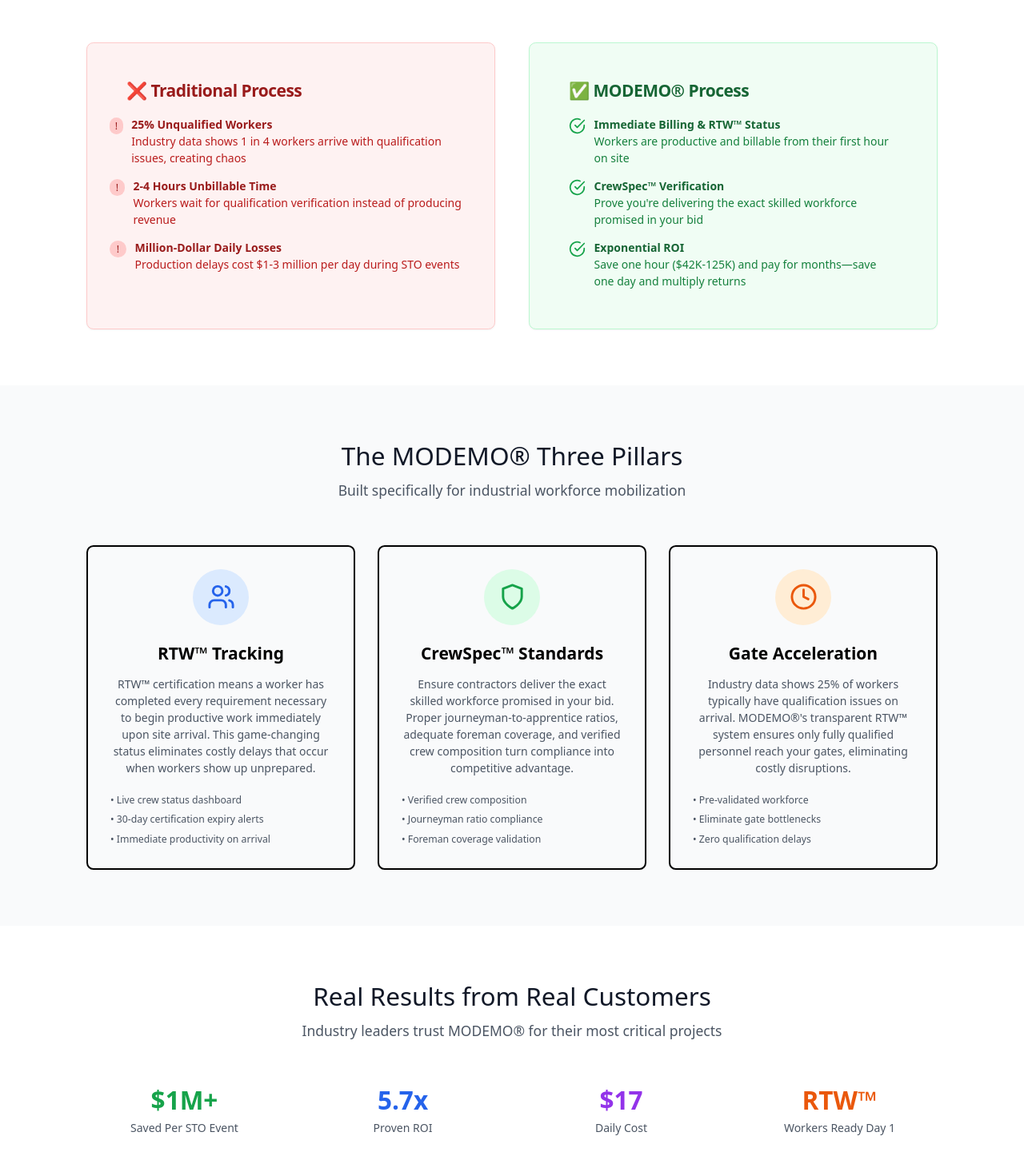
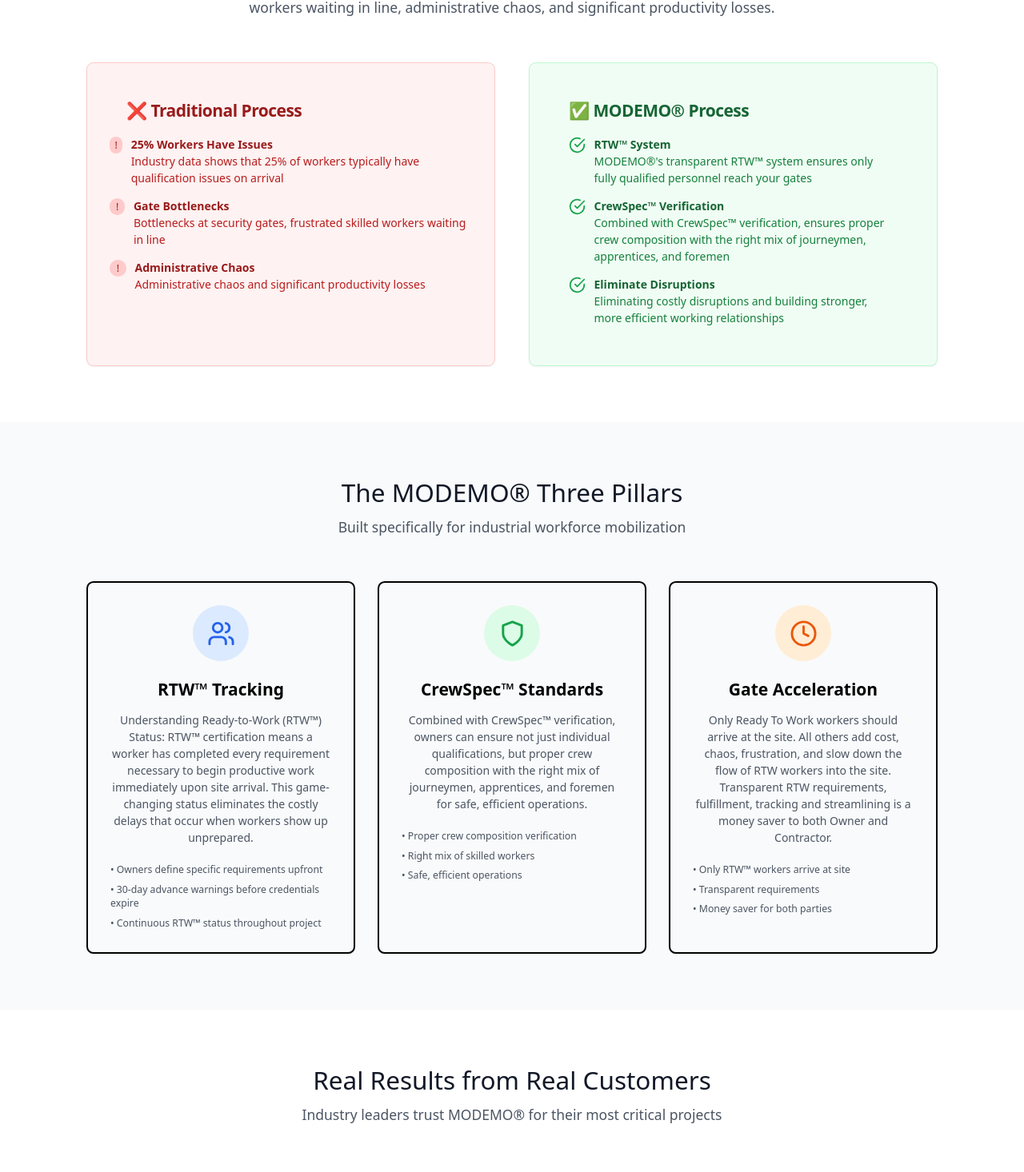
Before and after one commit to MSouch/Modemo, a React (Vite) app: page / in a window 1280 px wide. Shown: the part 769-2235 px from the top of the page at 80% size. Built offline with nearby package versions, Linux system fonts and the light colour scheme.

Commit message:
Updated content

```diff
--- a/src/components/pages/LandingPage.tsx
+++ b/src/components/pages/LandingPage.tsx
@@ -41,7 +41,7 @@
                       Schedule a Demo
                       <ArrowRight className="ml-2 h-5 w-5 transform group-hover:translate-x-1 transition-transform duration-300" />
                     </span>
-                    <div className="absolute inset-0 bg-gradient-to-r from-green-600 to-green-500 opacity-0 group-hover:opacity-100 transition-opacity duration-300"></div>
+                    <div className="absolute inset-0 bg-gradient-to-r from-green-600 to-green-500 opacity-0 group-hover:opacity-100 transition-opacity duration-300 rounded-lg"></div>
                   </Button>
                 </a>
                 <Button className="border-2 border-gray-300 text-gray-700 hover:bg-gray-50 hover:border-gray-400 px-8 py-3 rounded-lg text-lg transform hover:scale-105 transition-all duration-300 shadow-md hover:shadow-lg">
@@ -86,7 +86,7 @@
                 >
                   <Button className="bg-blue-600 hover:bg-blue-700 text-white w-full py-3 rounded-lg text-lg transform hover:scale-105 transition-all duration-300 shadow-lg hover:shadow-xl hover:shadow-blue-500/25 relative z-10">
                     <span className="relative z-10">Request Demo</span>
-                    <div className="absolute inset-0 bg-gradient-to-r from-blue-600 to-blue-500 opacity-0 group-hover:opacity-100 transition-opacity duration-300"></div>
+                    <div className="absolute inset-0 bg-gradient-to-r from-blue-600 to-blue-500 opacity-0 group-hover:opacity-100 transition-opacity duration-300 rounded-lg"></div>
                   </Button>
                 </a>
                 <p className="text-sm text-gray-500 text-center">
@@ -103,10 +103,10 @@
         <div className="max-w-7xl mx-auto px-4 sm:px-6 lg:px-8">
           <div className="text-center mb-16">
             <h2 className="text-3xl lg:text-4xl text-gray-900 mb-4">
-              Why Mobilization Fails (And How to Fix It)
+              Why RTW™ Tracking Benefits Everyone
             </h2>
             <p className="text-xl text-gray-600">
-              Every delay costs thousands. Every compliance issue risks millions.
+              When non-qualified workers arrive at your site, they create a cascade of problems: bottlenecks at security gates, frustrated skilled workers waiting in line, administrative chaos, and significant productivity losses.
             </p>
           </div>
 
@@ -122,8 +122,8 @@
                     <span className="text-red-800 text-sm">!</span>
                   </div>
                   <div>
-                    <h4 className="font-bold text-red-800">25% Unqualified Workers</h4>
-                    <p className="text-red-700">Industry data shows 1 in 4 workers arrive with qualification issues, creating chaos</p>
+                    <h4 className="font-bold text-red-800">25% Workers Have Issues</h4>
+                    <p className="text-red-700">Industry data shows that 25% of workers typically have qualification issues on arrival</p>
                   </div>
                 </div>
                 <div className="flex items-start">
@@ -131,8 +131,8 @@
                     <span className="text-red-800 text-sm">!</span>
                   </div>
                   <div>
-                    <h4 className="font-bold text-red-800">2-4 Hours Unbillable Time</h4>
-                    <p className="text-red-700">Workers wait for qualification verification instead of producing revenue</p>
+                    <h4 className="font-bold text-red-800">Gate Bottlenecks</h4>
+                    <p className="text-red-700">Bottlenecks at security gates, frustrated skilled workers waiting in line</p>
                   </div>
                 </div>
                 <div className="flex items-start">
@@ -140,8 +140,8 @@
                     <span className="text-red-800 text-sm">!</span>
                   </div>
                   <div>
-                    <h4 className="font-bold text-red-800">Million-Dollar Daily Losses</h4>
-                    <p className="text-red-700">Production delays cost $1-3 million per day during STO events</p>
+                    <h4 className="font-bold text-red-800">Administrative Chaos</h4>
+                    <p className="text-red-700">Administrative chaos and significant productivity losses</p>
                   </div>
                 </div>
               </div>
@@ -156,22 +156,22 @@
                 <div className="flex items-start">
                   <CheckCircle className="h-6 w-6 text-green-600 mr-3 mt-0.5 flex-shrink-0" />
                   <div>
-                    <h4 className="font-bold text-green-800">Immediate Billing & RTW™ Status</h4>
-                    <p className="text-green-700">Workers are productive and billable from their first hour on site</p>
+                    <h4 className="font-bold text-green-800">RTW™ System</h4>
+                    <p className="text-green-700">MODEMO®'s transparent RTW™ system ensures only fully qualified personnel reach your gates</p>
                   </div>
                 </div>
                 <div className="flex items-start">
                   <CheckCircle className="h-6 w-6 text-green-600 mr-3 mt-0.5 flex-shrink-0" />
                   <div>
                     <h4 className="font-bold text-green-800">CrewSpec™ Verification</h4>
-                    <p className="text-green-700">Prove you're delivering the exact skilled workforce promised in your bid</p>
+                    <p className="text-green-700">Combined with CrewSpec™ verification, ensures proper crew composition with the right mix of journeymen, apprentices, and foremen</p>
                   </div>
                 </div>
                 <div className="flex items-start">
                   <CheckCircle className="h-6 w-6 text-green-600 mr-3 mt-0.5 flex-shrink-0" />
                   <div>
-                    <h4 className="font-bold text-green-800">Exponential ROI</h4>
-                    <p className="text-green-700">Save one hour ($42K-125K) and pay for months—save one day and multiply returns</p>
+                    <h4 className="font-bold text-green-800">Eliminate Disruptions</h4>
+                    <p className="text-green-700">Eliminating costly disruptions and building stronger, more efficient working relationships</p>
                   </div>
                 </div>
               </CardContent>
@@ -199,12 +199,12 @@
               </div>
               <h3 className="text-2xl font-bold mb-4">RTW™ Tracking</h3>
               <p className="text-gray-600 mb-6">
-                RTW™ certification means a worker has completed every requirement necessary to begin productive work immediately upon site arrival. This game-changing status eliminates costly delays that occur when workers show up unprepared.
+                Understanding Ready-to-Work (RTW™) Status: RTW™ certification means a worker has completed every requirement necessary to begin productive work immediately upon site arrival. This game-changing status eliminates the costly delays that occur when workers show up unprepared.
               </p>
               <ul className="text-left space-y-2 text-sm text-gray-600">
-                <li>• Live crew status dashboard</li>
-                <li>• 30-day certification expiry alerts</li>
-                <li>• Immediate productivity on arrival</li>
+                <li>• Owners define specific requirements upfront</li>
+                <li>• 30-day advance warnings before credentials expire</li>
+                <li>• Continuous RTW™ status throughout project</li>
               </ul>
             </Card>
 
@@ -214,12 +214,12 @@
               </div>
               <h3 className="text-2xl font-bold mb-4">CrewSpec™ Standards</h3>
               <p className="text-gray-600 mb-6">
-                Ensure contractors deliver the exact skilled workforce promised in your bid. Proper journeyman-to-apprentice ratios, adequate foreman coverage, and verified crew composition turn compliance into competitive advantage.
+                Combined with CrewSpec™ verification, owners can ensure not just individual qualifications, but proper crew composition with the right mix of journeymen, apprentices, and foremen for safe, efficient operations.
               </p>
               <ul className="text-left space-y-2 text-sm text-gray-600">
-                <li>• Verified crew composition</li>
-                <li>• Journeyman ratio compliance</li>
-                <li>• Foreman coverage validation</li>
+                <li>• Proper crew composition verification</li>
+                <li>• Right mix of skilled workers</li>
+                <li>• Safe, efficient operations</li>
               </ul>
             </Card>
 
@@ -229,12 +229,12 @@
               </div>
               <h3 className="text-2xl font-bold mb-4">Gate Acceleration</h3>
               <p className="text-gray-600 mb-6">
-                Industry data shows 25% of workers typically have qualification issues on arrival. MODEMO®'s transparent RTW™ system ensures only fully qualified personnel reach your gates, eliminating costly disruptions.
+                Only Ready To Work workers should arrive at the site. All others add cost, chaos, frustration, and slow down the flow of RTW workers into the site. Transparent RTW requirements, fulfillment, tracking and streamlining is a money saver to both Owner and Contractor.
               </p>
               <ul className="text-left space-y-2 text-sm text-gray-600">
-                <li>• Pre-validated workforce</li>
-                <li>• Eliminate gate bottlenecks</li>
-                <li>• Zero qualification delays</li>
+                <li>• Only RTW™ workers arrive at site</li>
+                <li>• Transparent requirements</li>
+                <li>• Money saver for both parties</li>
               </ul>
             </Card>
           </div>
@@ -256,19 +256,19 @@
           <div className="grid md:grid-cols-4 gap-8 mb-16">
             <div className="text-center hover:transform hover:scale-110 transition-all duration-300">
               <div className="text-4xl font-bold text-green-600 mb-2">$1M+</div>
-              <p className="text-gray-600">Saved Per STO Event</p>
+              <p className="text-gray-600">Saved on STO Events</p>
             </div>
             <div className="text-center hover:transform hover:scale-110 transition-all duration-300">
               <div className="text-4xl font-bold text-blue-600 mb-2">5.7x</div>
-              <p className="text-gray-600">Proven ROI</p>
+              <p className="text-gray-600">Return on Investment</p>
             </div>
             <div className="text-center hover:transform hover:scale-110 transition-all duration-300">
-              <div className="text-4xl font-bold text-purple-600 mb-2">$17</div>
-              <p className="text-gray-600">Daily Cost</p>
+              <div className="text-4xl font-bold text-purple-600 mb-2">25%</div>
+              <p className="text-gray-600">Workers Have Issues</p>
             </div>
             <div className="text-center hover:transform hover:scale-110 transition-all duration-300">
               <div className="text-4xl font-bold text-orange-600 mb-2">RTW™</div>
-              <p className="text-gray-600">Workers Ready Day 1</p>
+              <p className="text-gray-600">Ready-to-Work Status</p>
             </div>
           </div>
 
```
